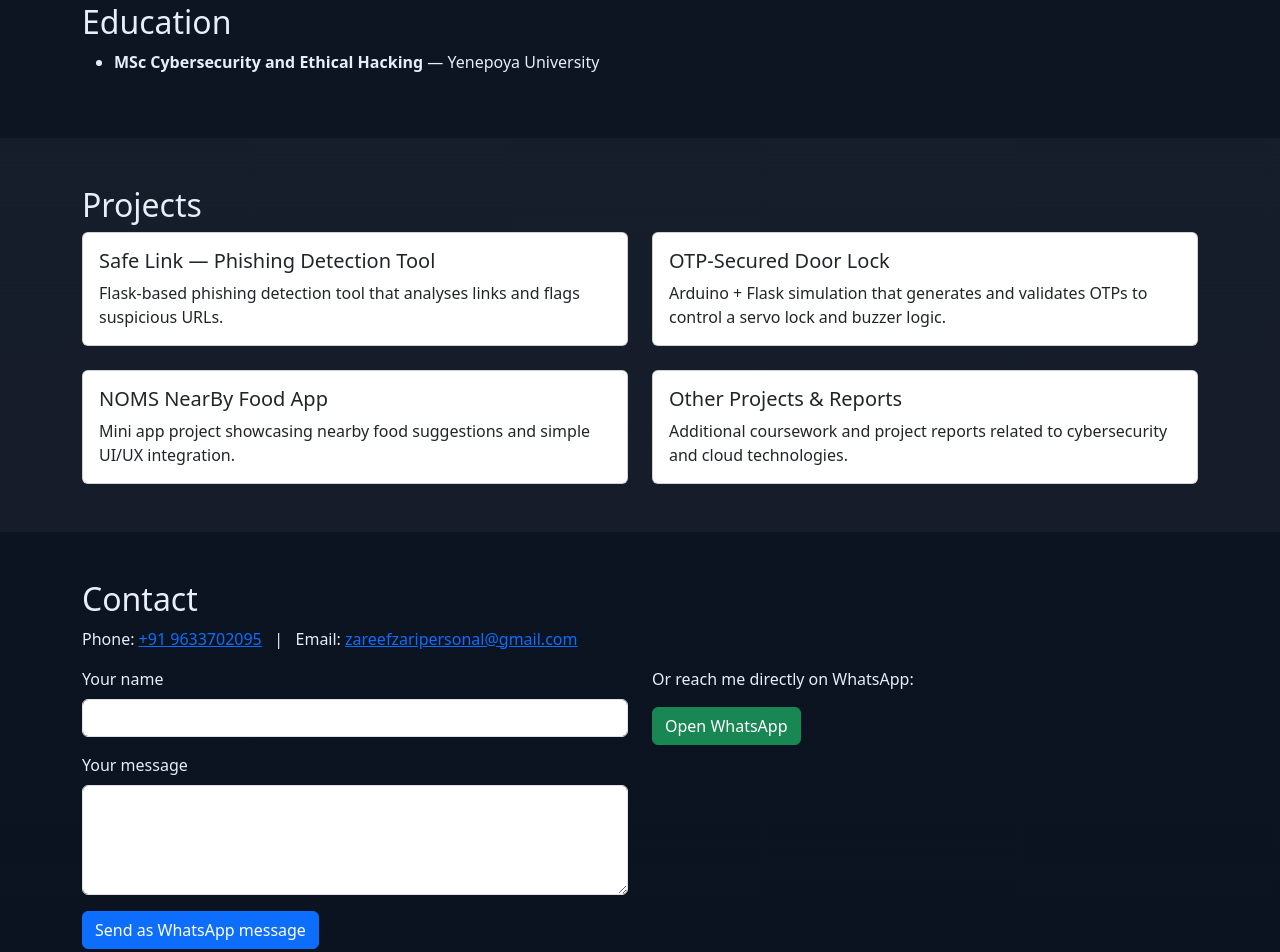
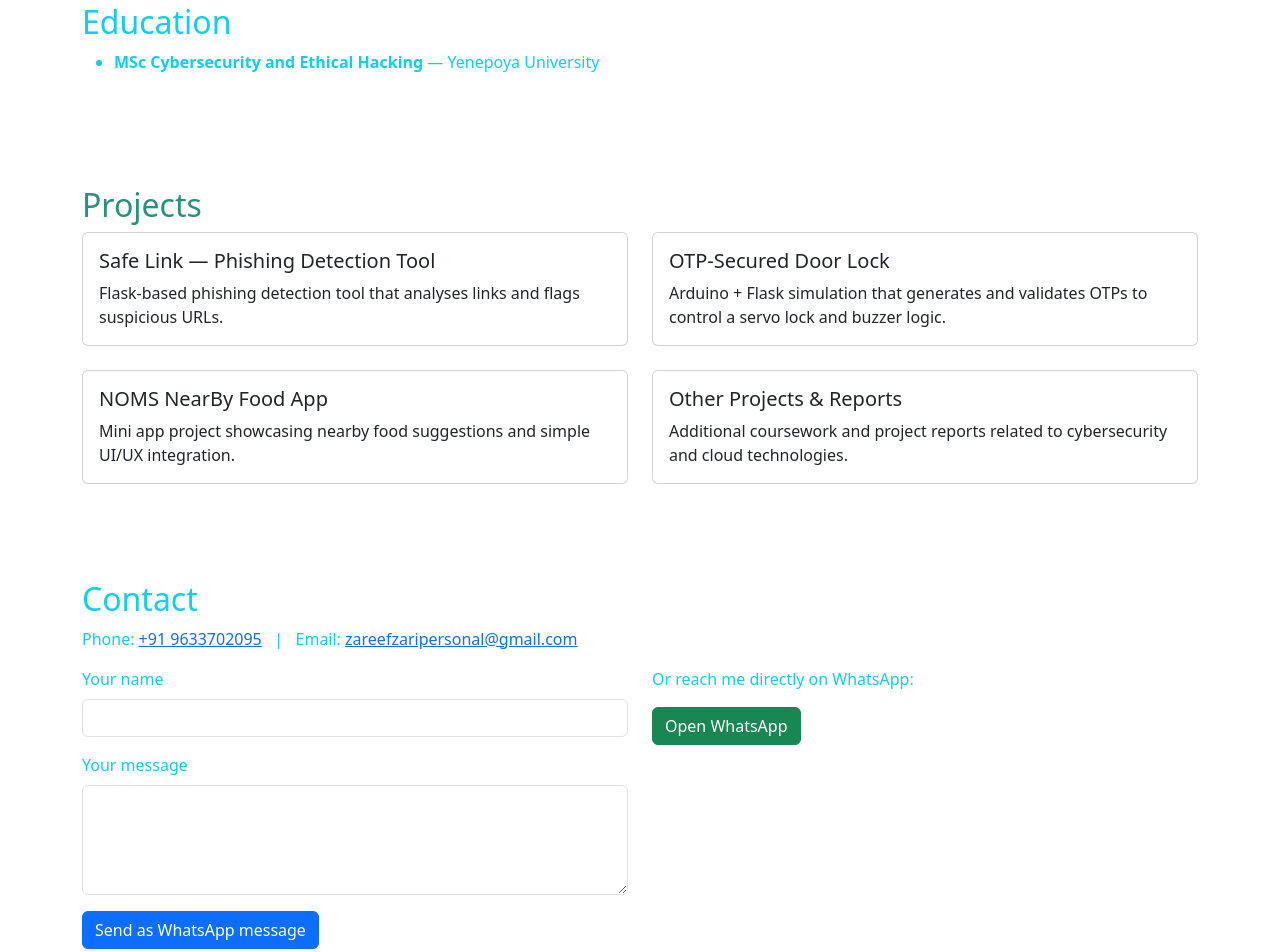
Before and after one commit to jerryco-2/zareefabdulkader.github.io, a plain HTML site: page index.html in a window 1280 px wide. Shown: the part 1099-2051 px from the top of the page. Drawn offline with nearby package versions, Linux system fonts and the light colour scheme; files whose address does not match are found by name.

Commit message:
Update style.css

```diff
--- a/style.css
+++ b/style.css
@@ -1,9 +1,9 @@
 
-body { scroll-behavior: smooth; background: linear-gradient(180deg,#0f1724,#0b1220); color: #e6eef8; }
+body { scroll-behavior: smooth; background: linear-gradient(180deg,#cf0808); color: #0ecfed; }
 header { min-height: 70vh; }
 .profile-card { width: 260px; height: 260px; display:flex; align-items:center; justify-content:center; background: linear-gradient(135deg,#111827,#1f2937); border-radius:50%; padding:12px; }
 .profile-photo { width: 230px; height:230px; object-fit:cover; border-radius:50%; border:4px solid rgba(255,255,255,0.06); }
 section { padding-top:60px; padding-bottom:60px; }
-.bg-light { background: rgba(250,250,250,0.04) !important; color: #e6eef8; }
+.bg-light { background: rgba(250,250,250,0.04) !important; color: #2a917d; }
 .whatsapp-float { position: fixed; right: 20px; bottom: 20px; z-index: 1000; text-decoration: none; }
 a.nav-link { color: rgba(255,255,255,0.8) !important; }
```
